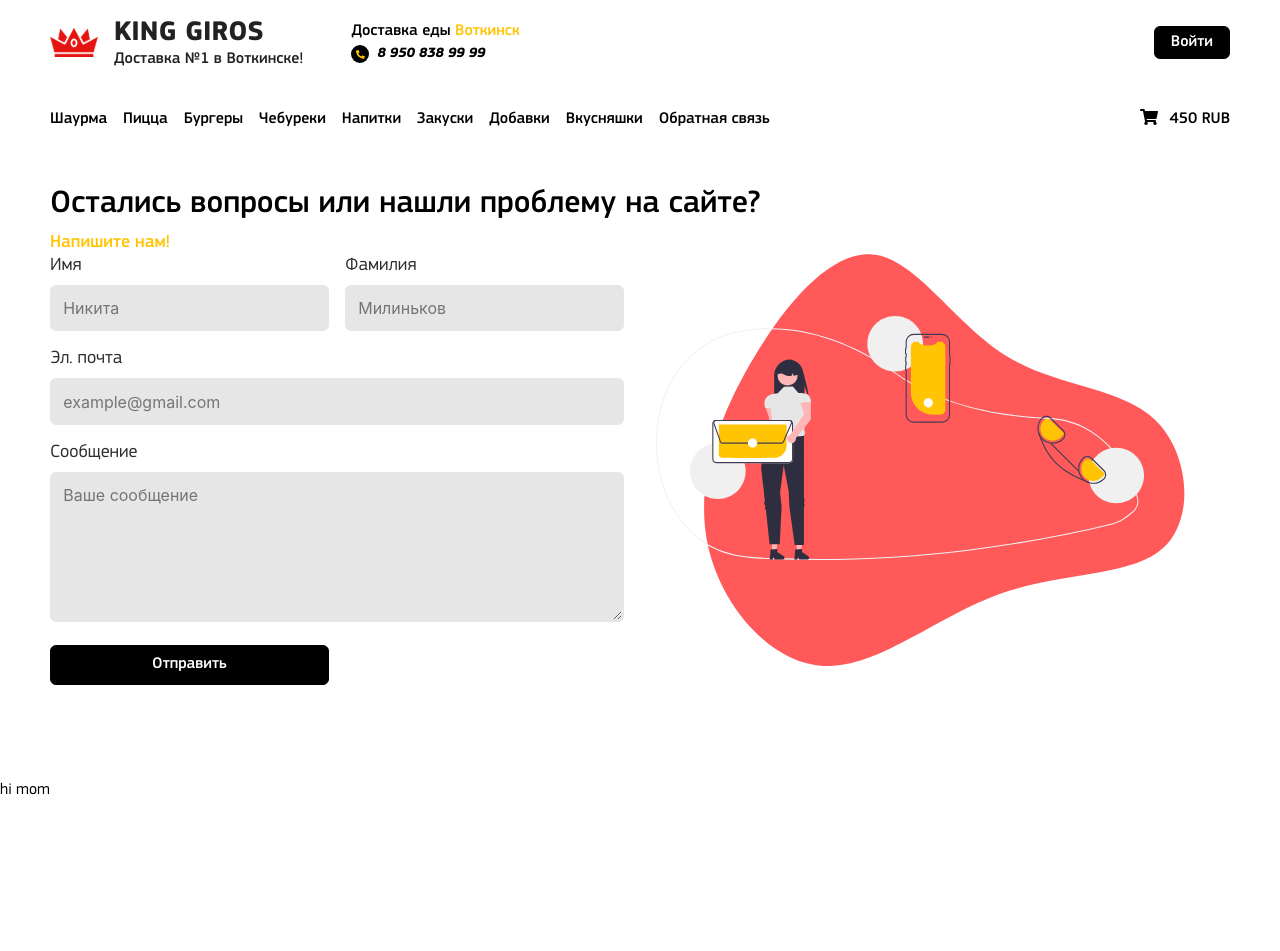
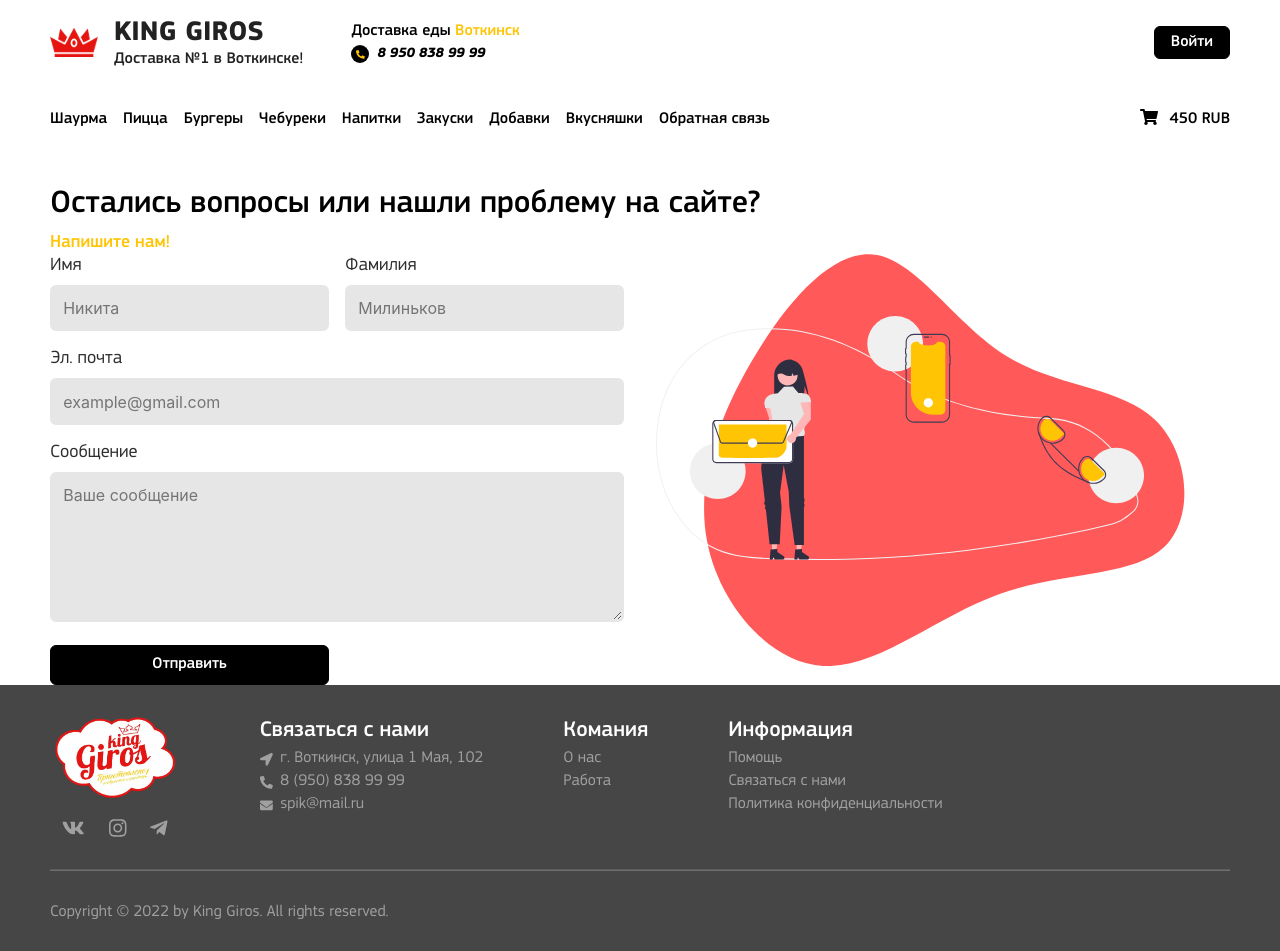
Before and after one commit to Milinkov-N/kinggiros-next-js, a Next.js app: page /contact-us in a window 1280 px wide. Shown: the top 951 px of the page. Before the commit the page ends 800 px from the top, so only its background shows below. Built offline with nearby package versions, Linux system fonts and the light colour scheme.

Commit message:
Styled Footer component

```diff
--- a/components/Footer.jsx
+++ b/components/Footer.jsx
@@ -1,5 +1,105 @@
 import styles from './style_modules/footer.module.css'
+import Logo from '../public/logo.png'
+import Container from '../components/Container'
+import Stack from './layout/Stack'
+import Image from 'next/image'
+import { FontAwesomeIcon } from '@fortawesome/react-fontawesome'
+import { faPhoneAlt, faLocationArrow, faEnvelope } from '@fortawesome/free-solid-svg-icons'
+import { faVk, faInstagram, faTelegramPlane } from '@fortawesome/free-brands-svg-icons'
+import Link from 'next/link'
+
+
 
 export default function Footer() {
-  return <footer className={ styles.footer }>hi mom</footer>
+  console.log(Logo);
+  const logoWidth = 120
+  const logoHeight = Logo.height / (Logo.width / logoWidth)
+  console.log(logoHeight);
+  return (
+    <footer className={ styles.footer }>
+      <Container>
+        <Stack className={ styles.main } justify='space-between' gap='lg'>
+          <Stack direction='col' align='center' gap='sm'>
+            <Image src={ Logo } width={ logoWidth } height={ logoHeight } />
+            <Stack className={ styles.socials } justify='space-between'>
+              <a href="/">
+                <FontAwesomeIcon icon={ faVk } style={{ fontSize: '1.25rem' }} />
+              </a>
+              <a href="/">
+                <FontAwesomeIcon icon={ faInstagram } style={{ fontSize: '1.25rem' }} />
+              </a>
+              <a href="/">
+                <FontAwesomeIcon icon={ faTelegramPlane } style={{ fontSize: '1.25rem' }} />
+              </a>
+
+            </Stack>
+          </Stack>
+          <div className={ styles.list }>
+            <h2 className='heading-3'>Связаться с нами</h2>
+            <ul className='flex flex-col gap-2sm'>
+              <li>
+                <Link href='/about-us'>
+                  <Stack align='center' gap='sm'>
+                    <FontAwesomeIcon icon={ faLocationArrow } style={{ fontSize: '.8rem' }} />
+                    г. Воткинск, улица 1 Мая, 102
+                  </Stack>
+                </Link>
+              </li>
+              <li>
+                <Stack align='center' gap='sm'>
+                  <FontAwesomeIcon icon={ faPhoneAlt } style={{ fontSize: '.8rem' }} />
+                  8 (950) 838 99 99
+                </Stack>
+              </li>
+              <li>
+                <Stack align='center' gap='sm'>
+                  <FontAwesomeIcon icon={ faEnvelope } style={{ fontSize: '.8rem' }} />
+                  spik@mail.ru
+                </Stack>
+              </li>
+            </ul>
+          </div>
+          <div className={ styles.list }>
+            <h2 className='heading-3'>Комания</h2>
+            <ul className='flex flex-col gap-2sm'>
+              <li>
+                <Link href='/about-us'>
+                  <a>О нас</a>
+                </Link>
+              </li>
+              <li>
+                <Link href='/work'>
+                  <a>Работа</a>
+                </Link>
+              </li>
+            </ul>
+          </div>
+          <div className={ styles.list }>
+            <h2 className='heading-3'>Информация</h2>
+            <ul className='flex flex-col gap-2sm'>
+              <li>
+                <Link href='/help'>
+                  <a>Помощь</a>
+                </Link>
+              </li>
+              <li>
+                <Link href='/contact-us'>
+                  <a>Связаться с нами</a>
+                </Link>
+              </li>
+              <li>
+                <Link href='/privacy-policy'>
+                  <a>Политика конфиденциальности</a>
+                </Link>
+              </li>
+            </ul>
+          </div>
+        </Stack>
+        <hr />
+        <Stack>
+          <span>Copyright © 2022 by King Giros. All rights reserved.</span>
+        </Stack>
+      </Container>
+    </footer>
+  )
 }
--- /dev/null
+++ b/components/layout/Stack.jsx
@@ -0,0 +1,26 @@
+export default function Stack({
+  direction,
+  gap,
+  justify,
+  align,
+  className,
+  children
+}) {
+  let stackClasses = ['flex']
+
+  const directionSelector = direction && `flex-${ direction }`
+  const gapSelector = gap && `gap-${ gap }`
+  const justifySelector = justify && `jc-${ justify }`
+  const alignSelector = align && `ai-${ align }`
+
+  stackClasses.push(directionSelector, gapSelector, justifySelector, alignSelector, className)
+
+  stackClasses = stackClasses.filter(el => el != null)
+  stackClasses = stackClasses.join(' ')
+
+  return (
+    <div className={ stackClasses }>
+      { children }
+    </div>
+  )
+}
--- a/components/style_modules/footer.module.css
+++ b/components/style_modules/footer.module.css
@@ -1,3 +1,47 @@
 .footer {
   margin-top: auto;
+  background: var(--clr-neutral-800);
+  color: var(--clr-neutral-400);
+  padding: 2rem 0;
 }
+
+.footer h2 {
+  color: #fff;
+}
+
+.footer hr {
+  opacity: .25;
+  margin-top: 1rem;
+  margin-bottom: 2rem;
+}
+
+.footer a {
+  transition: .2s color ease;
+}
+
+.footer a:hover {
+  color: #fff;
+}
+
+.main {
+  flex-wrap: wrap;
+}
+
+.socials {
+  width: 100%;
+}
+
+.socials a {
+  padding: .75rem;
+}
+
+.list li {
+  list-style: none;
+}
+
+@media (min-width: 1200px) {
+  .main {
+    justify-content: start;
+    gap: 5rem;
+  }
+}
--- a/package.json
+++ b/package.json
@@ -9,6 +9,7 @@
   },
   "dependencies": {
     "@fortawesome/fontawesome-svg-core": "^1.2.36",
+    "@fortawesome/free-brands-svg-icons": "^5.15.4",
     "@fortawesome/free-solid-svg-icons": "^5.15.4",
     "@fortawesome/react-fontawesome": "^0.1.16",
     "next": "12.0.7",
--- a/styles/globals.css
+++ b/styles/globals.css
@@ -150,12 +150,40 @@
   gap: 0.5rem;
 }
 
+.gap-2sm {
+  gap: .25rem;
+}
+
 .margin-h-auto {
   margin: 0 auto;
 }
 
 .margin-v-auto {
   margin: auto 0;
+}
+
+.margin-v-2xl {
+  margin: 5rem 0;
+}
+
+.margin-v-xl {
+  margin: 3rem 0;
+}
+
+.margin-v-lg {
+  margin: 2rem 0;
+}
+
+.margin-v-md {
+  margin: 1rem 0;
+}
+
+.margin-v-sm {
+  margin: .5rem 0;
+}
+
+.margin-v-2sm {
+  margin: .25rem 0;
 }
 
 .bor-radius-m {
```
Also changed, not shown: 1 other file (tests, documents, lock files or other folders).
